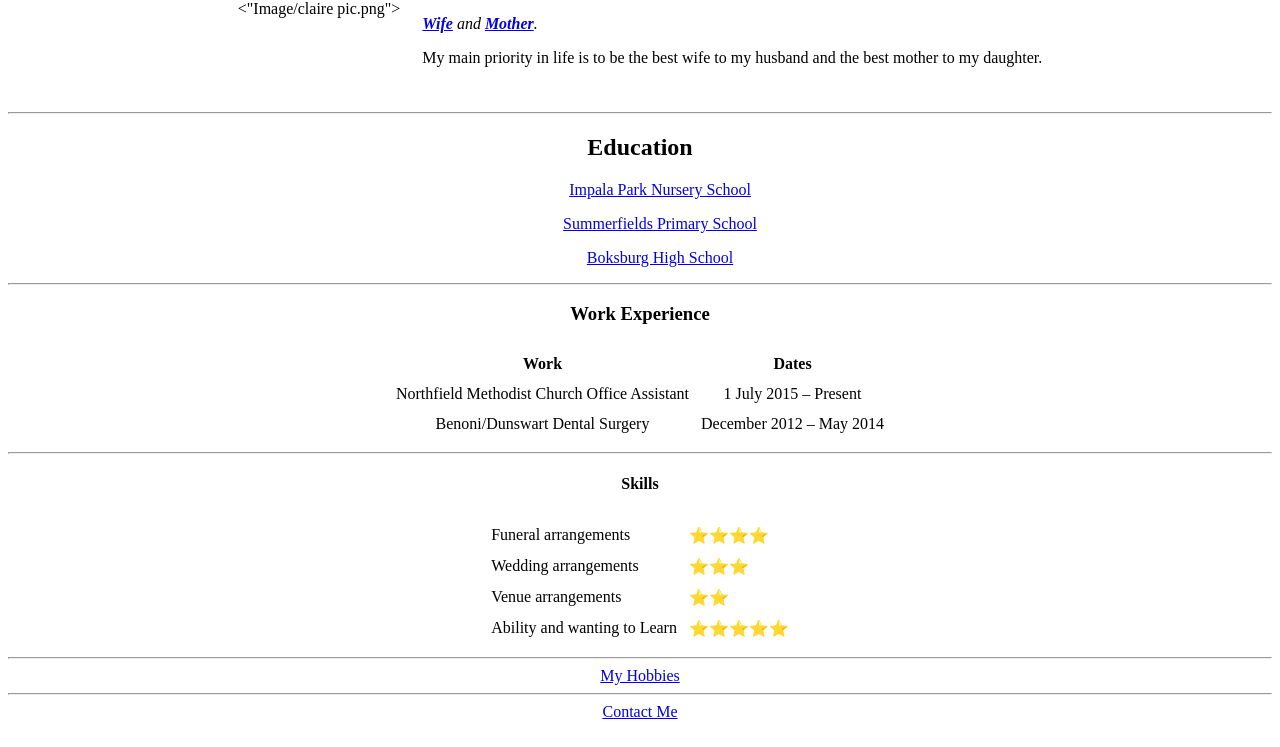
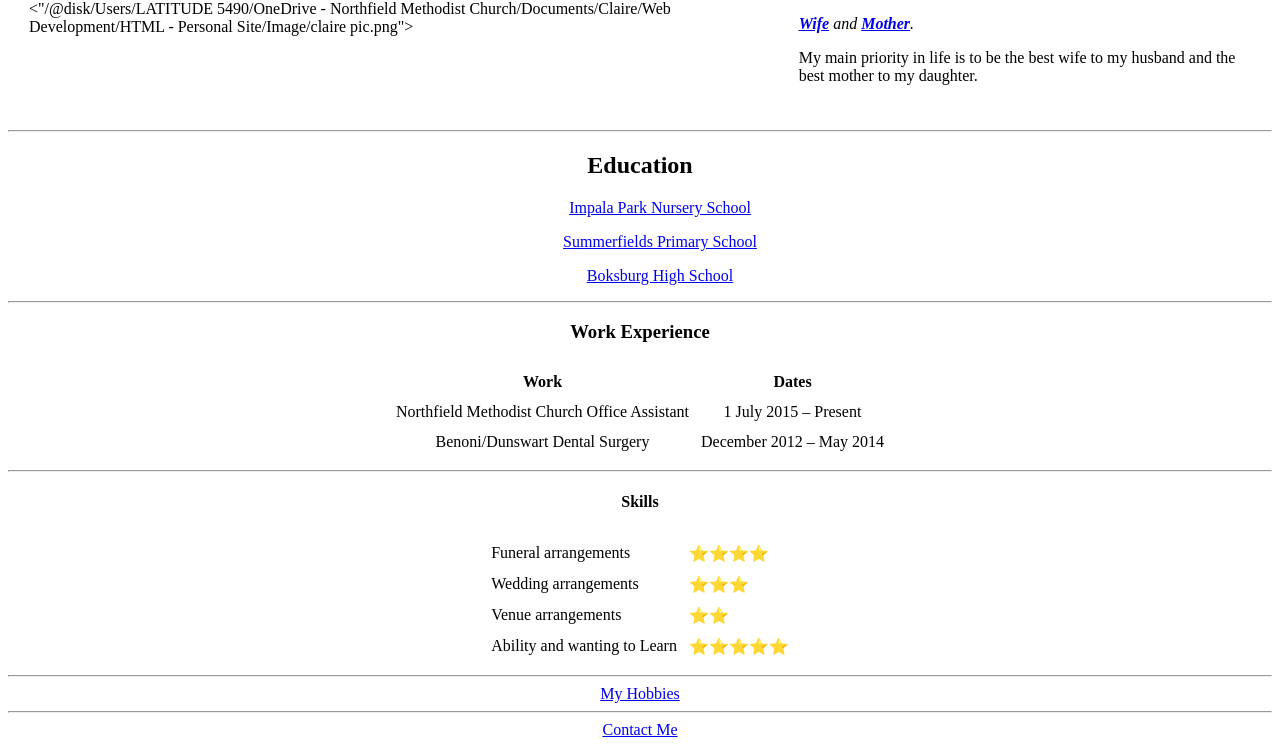
Before and after one commit to ClaireThomson/Newsletter-Signup, a plain HTML site: page index.html in a window 1280 px wide. Shown: the part 94-841 px from the top of the page. Drawn offline with Linux system fonts and the light colour scheme.

Commit message:
Update index.html

```diff
--- a/index.html
+++ b/index.html
@@ -10,7 +10,7 @@
   <body>
     <table cellspacing="20">
       <tr>
-        <td><"Image/claire pic.png">
+        <td><"C:\Users\LATITUDE 5490\OneDrive - Northfield Methodist Church\Documents\Claire\Web Development\HTML - Personal Site\Image\claire pic.png">
         <td>
           <h1>Claire Thomson</h1>
           <p><em><strong><a
```
